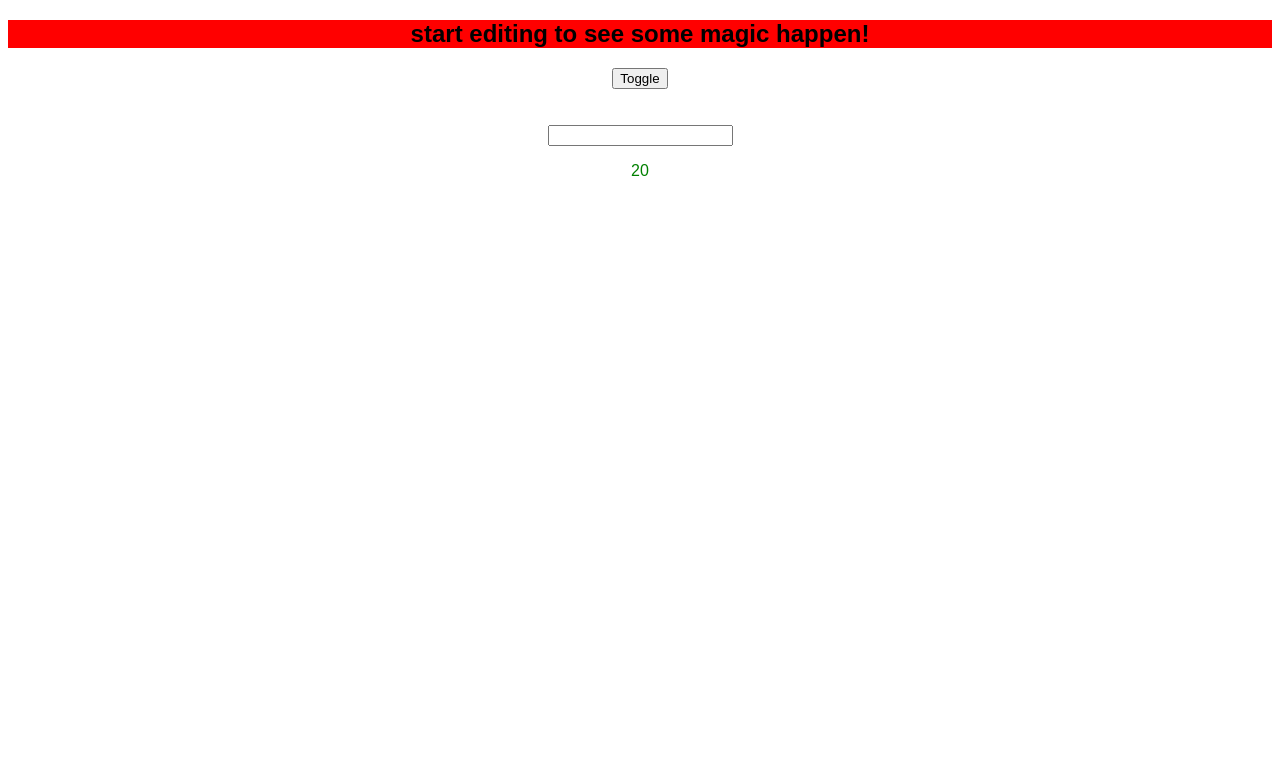
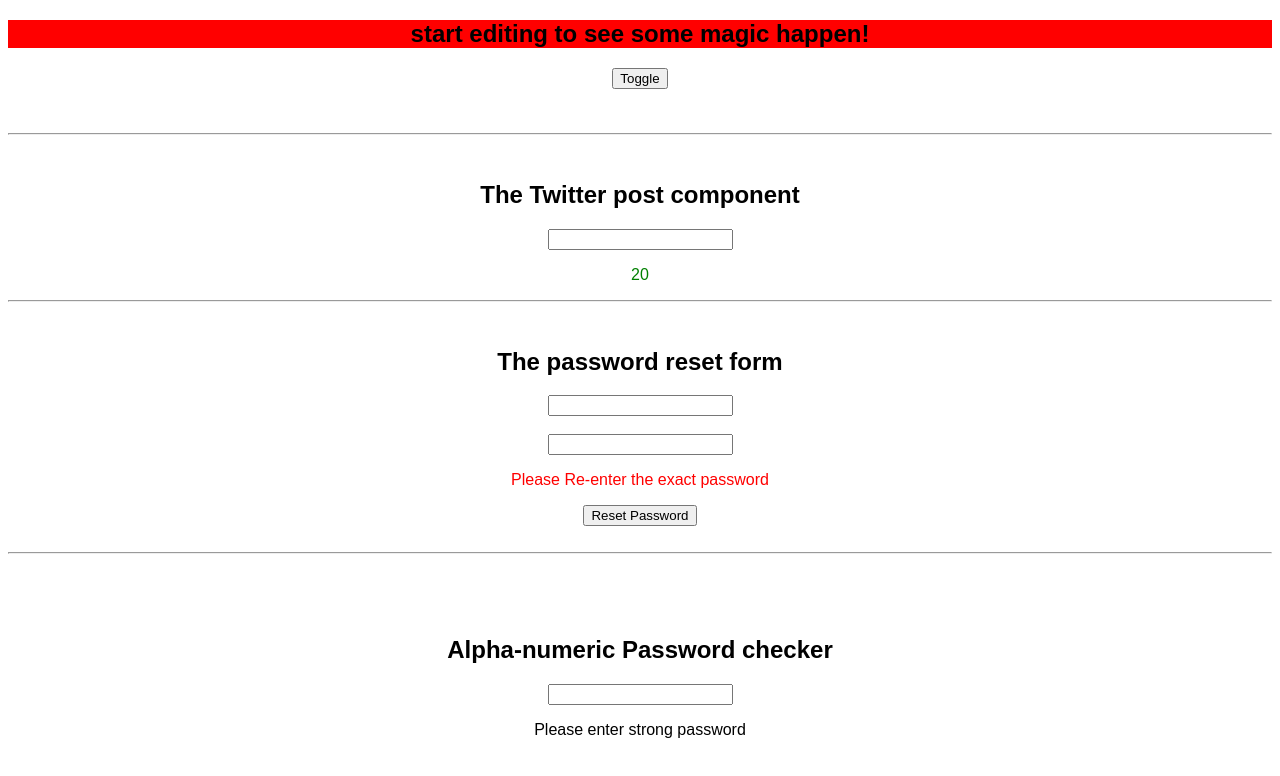
Before and after one commit to kotesh-arya/React-Hooks, a React (Create React App) app: page / in a window 1280 px wide. Shown: the top 776 px of the page. Built offline with nearby package versions, Linux system fonts and the light colour scheme.

Commit message:
FEAT: Added alphanumeric password checker

```diff
--- a/src/App.js
+++ b/src/App.js
@@ -19,6 +19,46 @@ export default function App() {
       ? setTextColor("orange")
       : setTextColor("green");
   };
+  //Any signup form, password reset form has this functionality.
+  //  Take two passwords from user. Show error only if both passwords don't match.
+
+  const [validationText, setValidationText] = useState(
+    "Please Re-enter the exact password"
+  );
+  const [firstInput, setFirstInput] = useState("");
+  const [validationColor, setValidationColor] = useState("red");
+  const firstInputHandler = (e) => {
+    setFirstInput(e.target.value);
+  };
+  const validaitonHandler = (e) => {
+    if (firstInput === e.target.value) {
+      setValidationColor("green");
+      setValidationText("Now you can reset the password");
+    } else {
+      setValidationColor("red");
+      setValidationText("Please Re-enter the exact password");
+      style.display = "none";
+    }
+  };
+  const [numericValidationColor, setNumericValidationColor] = useState("black");
+  //Password should contain a number. Show error if user misses character.
+  const [numericInput, setNumericInput] = useState(
+    "Please enter strong password"
+  );
+
+  const numericChecker = (e) => {
+    if (e.target.value.match(/\d/)) {
+      // Here "\d" gets numbers from 0-9 mentioned inside he syntax  "//"
+      setNumericInput("Strong Password");
+      setNumericValidationColor("green");
+    } else {
+      setNumericInput("Weak Password");
+      setNumericValidationColor("red");
+    }
+  };
+  //   Add a submit button to password change field.
+  // Disable submit button if passwords don't match
+  // Clicking on submit should console the password field
 
   return (
     <div className="App">
@@ -26,8 +66,21 @@ export default function App() {
         start editing to see some magic happen!
       </h2>
       <button onClick={changeBg}>Toggle</button> <br /> <br /> <br />
-      <input onInput={changeHandler} type="text" />
+      <hr /> <br />
+      <h2>The Twitter post component</h2>
+      <input onChange={changeHandler} type="text" />
       <p style={{ color: textColor }}>{count}</p>
+      <hr /> <br />
+      <h2>The password reset form</h2>
+      <input onChange={firstInputHandler} type="password" />
+      <br /> <br />
+      <input onChange={validaitonHandler} type="password" /> <br />
+      <p style={{ color: validationColor }}>{validationText}</p>
+      <button>Reset Password</button> <br /> <br /> <hr />
+      <br /> <br /> <br />
+      <h2>Alpha-numeric Password checker</h2>
+      <input onChange={numericChecker} type="text" />
+      <p style={{ color: numericValidationColor }}>{numericInput}</p>
     </div>
   );
 }
```
